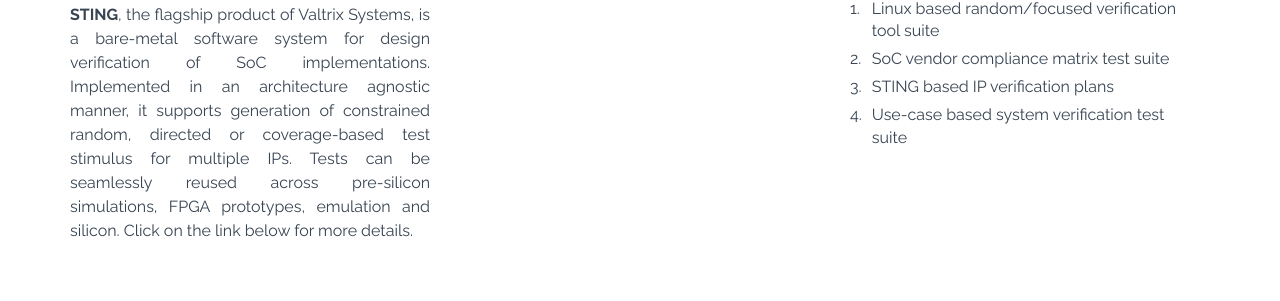
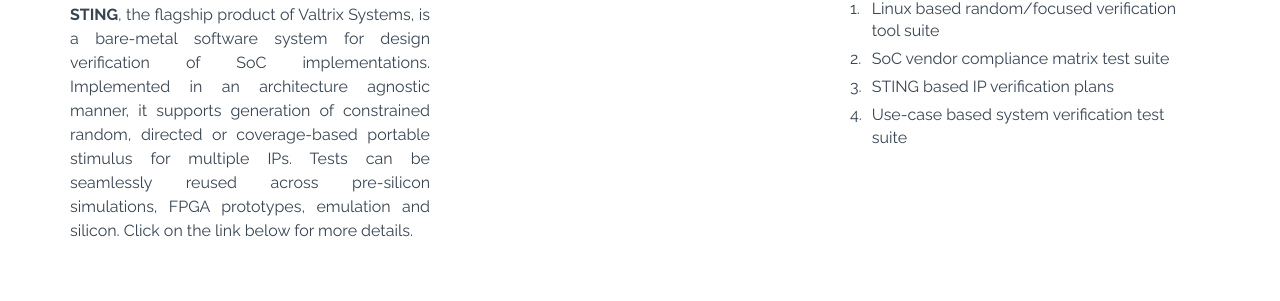
Before and after one commit to valtrix/valtrix.github.io, a Jekyll site: the page built from index.html, in a window 1280 px wide and 1225 px high. Shown: the part 524-825 px from the top of the window. Built offline with Jekyll 4.4.1, drawn with Linux system fonts in a browser that asks for light colours; nearby versions of some CDN libraries; comment, search, counter and statistics services are not loaded.

Commit message:
Adding few lines for sting

```diff
--- a/_includes/sting.html
+++ b/_includes/sting.html
@@ -3,6 +3,9 @@
         <div class="col-lg-12">
             <h4 style="font-weight:500;text-align:justify">
                 STING, the flagship product of Valtrix Systems, is an operating system (OS) specially designed to serve as a platform for the design verification of IP/SoC implementations. The software system consists of test generators, checkers, device drivers and a light-weight kernel which can be configured into a portable program as per the needs of the verification environment. The program can seamlessly boot on simulation, FPGA prototypes, emulation or silicon and execute the constrained random, directed or coverage based tests that the user programs or requests for.
+            </h4>
+            <h4 style="font-weight:500;text-align:justify">
+                The highly portable stimulus is controlled by a rich file based test specification scheme. High level of controllability is provided to the user for every test parameter so that every test condition can be mapped to a particular test configuration.
             </h4>
             <h4 style="font-weight:500;text-align:justify">
                 STING is developed with a vision to solve problems commonly seen in design verification and system validation. It embodies the best methodologies and practices in the industry whilst providing innovative solutions for the unique challenges in specific ecosystem. Designed for scalability and extensibility, companies can make full use of it across the spectrum of embedded, client and server SoCs.
--- a/index.html
+++ b/index.html
@@ -9,7 +9,7 @@
                 <i class="fa fa-cogs"></i>
                 <h4>Product Brief</h4>
                 <div class="hline"></div>
-                <p style="font-size:16px"><b>STING</b>, the flagship product of Valtrix Systems, is a bare-metal software system for design verification of SoC implementations. Implemented in an architecture agnostic manner, it supports generation of constrained random, directed or coverage-based test stimulus for multiple IPs. Tests can be seamlessly reused across pre-silicon simulations, FPGA prototypes, emulation and silicon. Click on the link below for more details.</p>
+                <p style="font-size:16px"><b>STING</b>, the flagship product of Valtrix Systems, is a bare-metal software system for design verification of SoC implementations. Implemented in an architecture agnostic manner, it supports generation of constrained random, directed or coverage-based portable stimulus for multiple IPs. Tests can be seamlessly reused across pre-silicon simulations, FPGA prototypes, emulation and silicon. Click on the link below for more details.</p>
                 <p><br/><a href="{{"/sting/" | prepend: site.baseurl }}" style="position:absolute;bottom:20px" class="btn btn-theme">STING Overview</a></p>
             </div>
             <div class="col-md-4">
```
